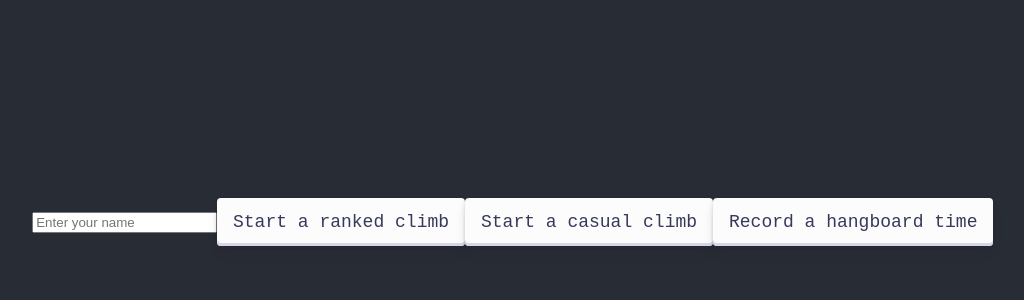
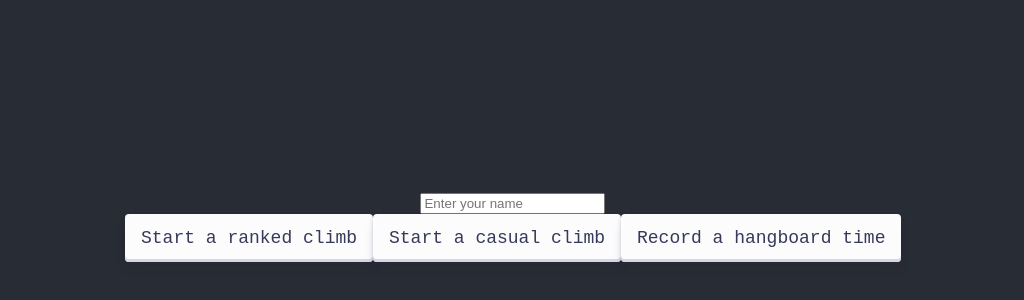
Before and after one commit to timhow38/antELOpe, a React (Create React App) app in the folder antelope/: page / in a window 1280 px wide. Shown: the part 178-478 px from the top of the page, without its empty margins (127-1151 px from the left). Built offline with nearby package versions, Linux system fonts and the light colour scheme.

Commit message:
Components and data for firebase

```diff
--- a/antelope/src/App.js
+++ b/antelope/src/App.js
@@ -1,43 +1,38 @@
-import logo from './logo.svg';
 import './App.css';
-import Button from './components/Button'
+import Header from './components/Header';
+import BodyRouter from './components/BodyRouter';
 import { initializeApp } from "firebase/app";
 import { getFirestore } from 'firebase/firestore';
 import config from './config';
 import React, { useState } from 'react'
 import { doc, setDoc, getDoc } from "firebase/firestore";
+import User from './data/User';
 
 const firebaseApp = initializeApp(config);
 const db = getFirestore(firebaseApp);
 
-
 function App() {
-    const count = useState(0);
     let userName = useState('');
-    let userData = useState(null);
+    let [user, setUser] = useState(null);
+    const route = useState(null);
 
     function handleUserNameChange(event) {
         userName = event.target.value;
-        retrieveUserData(userName);
+        if (userName)
+            retrieveUserData(userName);
     }
 
-    async function retrieveUserData(user) {
-        let docRef = doc(db, 'users', user);
-        let userSnap = await getDoc(docRef);
-        if (userSnap.exists()) {
-            userData = userSnap.data();
-            alert("Holy shit it worked");
-        }
+    async function retrieveUserData(userName) {
+        let u = await User.fromFireStore(db, userName)
+        setUser(u);
+        if (!u)
+            alert("Couldn't find that user");
     }
 
     return (
         <div className="App">
-            <form className='frmClimbAction'>
-                <input type='text' placeholder='Enter your name' onChange={handleUserNameChange} />
-                <Button text="Start a ranked climb" />
-                <Button text="Start a casual climb" />
-                <Button text="Record a hangboard time"/>
-            </form>
+            <Header onNameEntered={handleUserNameChange} />
+            <BodyRouter currentRoute={route} user={user} />
         </div>
     );
 }
--- /dev/null
+++ b/antelope/src/components/BodyRouter.js
@@ -0,0 +1,24 @@
+import Button from './Button';
+import HangboardTime from './../data/HangboardTime';
+
+function BodyRouter(props) {
+    return <>
+        <div id='pageBody'>
+            {RenderSwitch(props.route, props.user)}
+        </div>
+    </>
+}
+
+function RenderSwitch(route, user) {
+    let disabled = !user;
+    switch (route) {
+        default:
+            return <>
+                <Button text="Start a ranked climb" disabled={disabled}/>
+                <Button text="Start a casual climb" disabled={disabled}/>
+                <Button text="Record a hangboard time" disabled={disabled} onClick={() => { user.events.push({ type: 'HangboardTime', startTime: Date(), durationSeconds: 60 }); user.persist(); }}/>
+            </>
+    }
+}
+
+export default BodyRouter;
--- a/antelope/src/components/Button.js
+++ b/antelope/src/components/Button.js
@@ -1,6 +1,6 @@
 function Button(props) {
     let defaultOnClick = () => alert("Not yet implemented")
-    return <div className='button' onClick={props.onClick ?? defaultOnClick}>{props.text}</div>;
+    return <button className='button' onClick={props.onClick ?? defaultOnClick} disabled={props.disabled}>{props.text}</button>;
 }
 
 export default Button;
--- /dev/null
+++ b/antelope/src/components/Header.js
@@ -0,0 +1,9 @@
+function Header(props) {
+    return <>
+        <div id='header'>
+            <input type='text' placeholder='Enter your name' onBlur={props.onNameEntered} />
+        </div>
+    </>
+}
+
+export default Header;
--- /dev/null
+++ b/antelope/src/data/EloEntity.js
@@ -0,0 +1,11 @@
+import { IdMappedObject } from './ObjectDatastoreMapping';
+
+class EloEntity extends IdMappedObject {
+    constructor(id, baseRating, events) {
+        super(id);
+        this.baseRating = baseRating ?? 1000;
+        this.events = events ?? [];
+    }
+}
+
+export default EloEntity;
--- /dev/null
+++ b/antelope/src/data/Event.js
@@ -0,0 +1,11 @@
+class Event {
+    // Todo: not working, map to plain object?
+    constructor(type, startTime = null) {
+        return {
+            type: type,
+            startTime: startTime ?? Date()
+        }
+    }
+}
+
+export default Event;
--- /dev/null
+++ b/antelope/src/data/HangboardTime.js
@@ -0,0 +1,10 @@
+import Event from './Event';
+
+class HangboardTime extends Event {
+	constructor(durationSeconds) {
+		super('HangboardTime');
+		this.durationSeconds = durationSeconds;
+	}
+}
+
+export default HangboardTime;
--- /dev/null
+++ b/antelope/src/data/ObjectDatastoreMapping.js
@@ -0,0 +1,47 @@
+import { doc, setDoc, getDoc } from "firebase/firestore";
+
+class IdMappedObject {
+	constructor({ db, id }) {
+		this.db = db;
+		this.id = id;
+	}
+
+	fillFromDoc(doc) {
+		let data = doc.data();
+		for (const prop in data) {
+			this[prop] = data[prop];
+		}
+	}
+
+	toDoc() {
+		let pseudoObj = {};
+		for (const prop in this) {
+			if (!(prop == 'id' || prop == 'collectionId' || prop == 'db')) {
+				pseudoObj[prop] = this[prop];
+			}
+		}
+		return pseudoObj;
+	}
+
+	static getDocRef(db, id) {
+		return doc(db, this.collectionId, id);
+	}
+
+	static async fromFireStore(db, id) {
+		let docRef = this.getDocRef(db, id);
+		let docSnap = await getDoc(docRef);
+		if (!docSnap.exists())
+			return null;
+		let obj = new this({ db, id });
+		obj.fillFromDoc(docSnap);
+		return obj;
+	}
+
+	persist() {
+		console.log(this.toDoc());
+		let docRef = this.constructor.getDocRef(this.db, this.id);
+		setDoc(docRef, this.toDoc(), { merge: true });
+	}
+}
+
+export { IdMappedObject };
--- /dev/null
+++ b/antelope/src/data/User.js
@@ -0,0 +1,12 @@
+import EloEntity from './EloEntity';
+
+class User extends EloEntity{
+    static collectionId = 'users';
+
+    constructor(id, name, events, baseRating = 1000) {
+        super(id, baseRating, events);
+        this.name = name;
+    }
+}
+
+export default User;
```
Also changed, not shown: antelope/src/data/Climb.js (added, +12 -0 lines).
